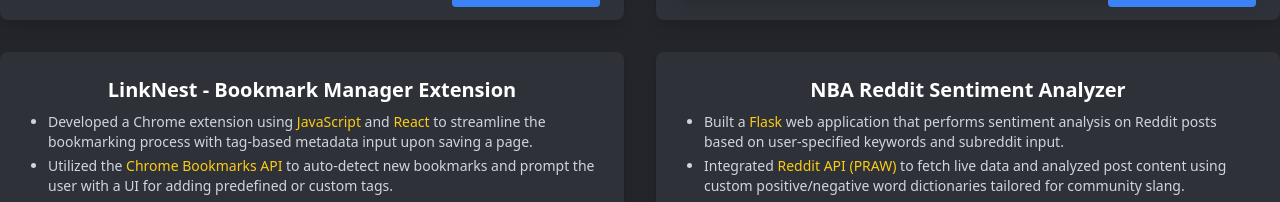
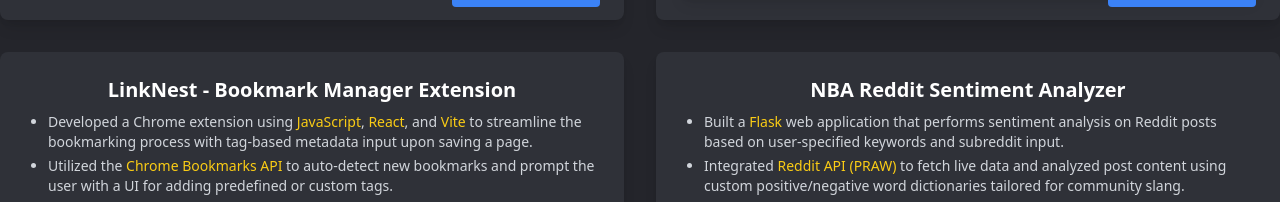
Before and after one commit to SakibKhan1/sakibkhan1.github.io, a plain HTML site: page index.html in a window 1280 px wide. Shown: the part 2628-2830 px from the top of the page. Drawn offline with nearby package versions, Linux system fonts and the light colour scheme.

Commit message:
small wording change in project 1

```diff
--- a/index.html
+++ b/index.html
@@ -320,7 +320,7 @@
   <div class="bg-dark-blue-light p-6 rounded-lg shadow-lg relative min-h-[700px] w-full md:w-[60%] lg:w-[50%] ml-auto mr-0">
     <h3 class="text-xl font-semibold text-light-gray mb-2 text-center">LinkNest - Bookmark Manager Extension</h3>
     <ul class="text-gray-300 text-sm list-disc pl-6 space-y-1 text-left">
-      <li>Developed a Chrome extension using <span class="text-yellow">JavaScript</span> and <span class="text-yellow">React</span> to streamline the bookmarking process with tag-based metadata input upon saving a page.</li>
+      <li>Developed a Chrome extension using <span class="text-yellow">JavaScript</span>, <span class="text-yellow">React</span>, and <span class="text-yellow">Vite</span> to streamline the bookmarking process with tag-based metadata input upon saving a page.</li>
       <li>Utilized the <span class="text-yellow">Chrome Bookmarks API</span> to auto-detect new bookmarks and prompt the user with a UI for adding predefined or custom tags.</li>
       <li>Engineered real-time search, edit, and highlight functionality for new or modified bookmarks, enhancing user experience and visual feedback.</li>
       <li>Packaged and deployed for use in <span class="text-yellow">Chrome Web Store</span>, designed with responsive UI and styled using <span class="text-yellow">TailwindCSS</span>.</li>
```
